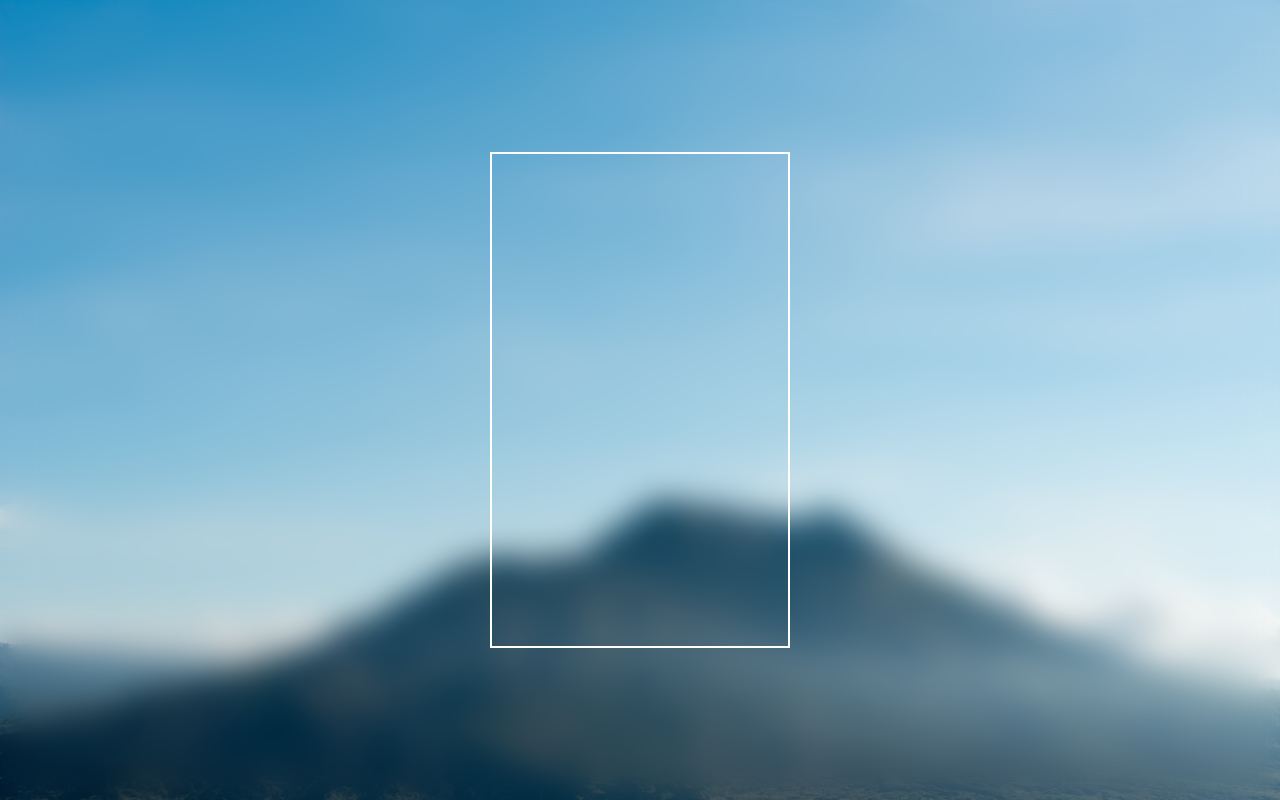
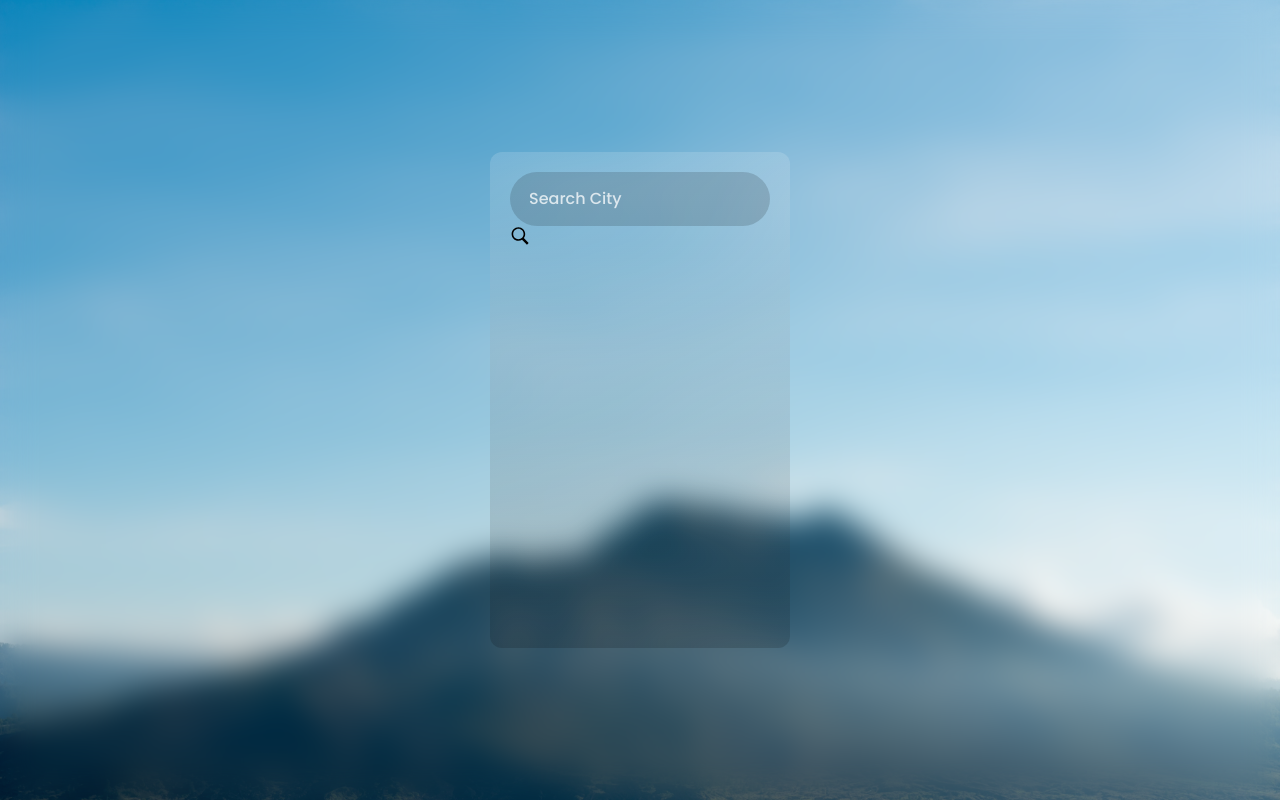
Before and after one commit to gasanashema/weather-application, a website: page html/index.html in a window 1280 px wide. Drawn offline with Linux system fonts and the light colour scheme.

Commit message:
added search input

```diff
--- a/html/index.html
+++ b/html/index.html
@@ -12,6 +12,14 @@
 </head>
 <body style="font-family: 'Poppins', serif; background-image: url(../assets/bg.jpg);" class="w-full h-screen bg-cover bg-center main-bg flex items-center justify-center">
     <!-- main container -->
-     <div class="border-2 border-white w-[300px] h-[496px] z-10"></div>
+     <div class="w-[300px] h-[496px] z-10 bg-gradient-to-t from-[rgba(0,0,0,0.15)] to-[rgba(255,255,255,0.15)] rounded-xl backdrop-blur-[100px] p-5">
+        <!-- input container -->
+         <header>
+            <!-- city input -->
+            <input type="text" class="w-full px-4 py-3 rounded-[100px] border-solid border-[3px] border-transparent bg-[rgba(0,0,0,0.15)] placeholder:text-[rgba(255,255,255,0.75)] outline-none text-white font-medium" placeholder="Search City">
+            <!-- search button -->
+             <button><img src="../assets/icons/search.svg" alt=""></button>
+         </header>
+     </div>
 </body>
 </html>
```
Also changed, not shown: assets/icons/search.svg (added), src/output.css.
